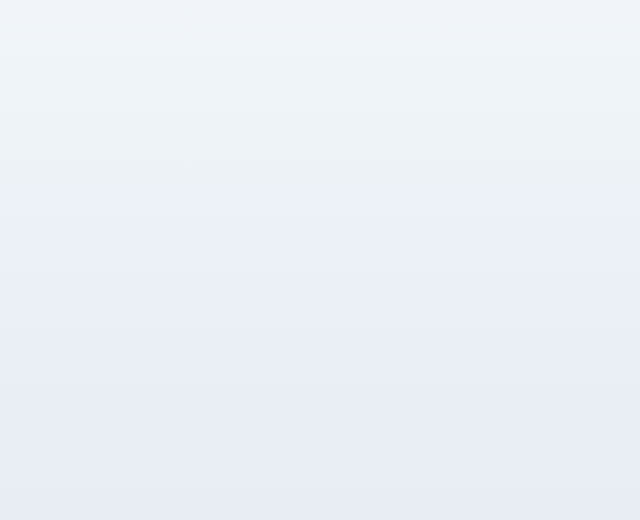
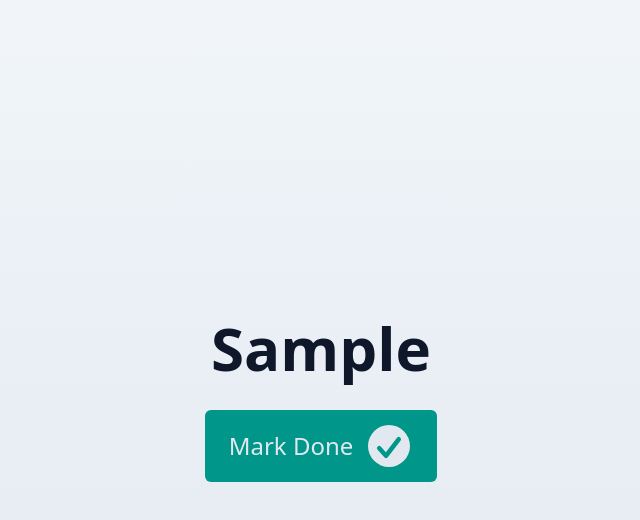
Before and after one commit to basantaisg/one-thing-app, a React (Vite) app: page / in a window 1280 px wide. Both pictures are taken after typing "Sample" into the empty fields and a click on the button 825 px from the left and 446 px from the top of the page. Shown: the top 520 px of the page, without its empty margins (319-959 px from the left). Built offline with nearby package versions, Linux system fonts and the light colour scheme.

Commit message:
second component update

```diff
--- a/src/App.tsx
+++ b/src/App.tsx
@@ -4,6 +4,21 @@
 import './App.css';
 // custom components
 import CustomForm from './components/CustomForm';
+import OneThing from './components/OneThing';
+
+const getSuccessMessage = () => {
+  const messages = [
+    'Congrats!',
+    'Great job!',
+    'Don’t ya feel great?!',
+    'Up, up, and up!',
+    'Um…okay',
+    'Did you though?',
+    'Don’t feel like you tried your best…',
+    'FAget about it!',
+  ];
+  return messages[Math.floor(Math.random() * messages.length)];
+};
 
 const App = () => {
   const [thing, setThing] = useState('');
@@ -18,6 +33,11 @@
     setThing(e.target.value);
   };
 
+  const handleCompletedThing = (e) => {
+    e.target.setAttribute('disabled', true);
+    setThing(getSuccessMessage());
+  };
+
   return (
     <main className='grid place-items-center min-h-screen bg-gradient-to-b from-slate-100 to-slate-200 dark:from-slate-800 dark:to-slate-900 text-slate-900 dark:text-slate-200'>
       <div className='grid place-items-center gap-8 m-8'>
@@ -28,6 +48,9 @@
             handleSubmit={handleSubmit}
           />
         )}
+        {!isCompleted && (
+          <OneThing thing={thing} handleCompletedThing={handleCompletedThing} />
+        )}
       </div>
     </main>
   );
--- /dev/null
+++ b/src/components/CustomButton.tsx
@@ -0,0 +1,16 @@
+import { CheckCircleIcon } from '@heroicons/react/16/solid';
+
+const CustomButton = ({ text, handleCompletedThing }) => {
+  return (
+    <button
+      className='flex items-center space-x-3 text-2xl bg-teal-600 dark:bg-teal-500 px-6 py-3 rounded-md text-slate-200 focus:outline-none focus-visible:ring-4 ring-teal-600 dark:ring-teal-500 ring-offset-4 ring-offset-slate-200 dark:ring-offset-slate-800 hover:opacity-80 transition-opacity disabled:opacity-50'
+      autoFocus
+      onClick={handleCompletedThing}
+    >
+      <span className='pointer-events-none'>{text}</span>
+      <CheckCircleIcon className='pointer-events-none w-12 h-12 ' />
+    </button>
+  );
+};
+
+export default CustomButton;
--- a/src/components/CustomForm.tsx
+++ b/src/components/CustomForm.tsx
@@ -21,8 +21,8 @@
           value={thing}
           onInput={handleInput}
         />
-        <button className='bg-inherit rounded-md font-sans text-slate-800 py-2 px-6 focus:outline-none focus:text-teal-600 hover:text-teal-600 cursor-pointer'>
-          <ArrowRightCircleIcon className='h-12 w-12' />
+        <button className='bg-inherit rounded-md font-sans text-slate-800 py-2 px-6 focus:outline-none focus:text-teal-600 hover:text-teal-600 cursor-pointer '>
+          <ArrowRightCircleIcon className='pointer-events-none h-12 w-12' />
         </button>
       </form>
     </>
--- /dev/null
+++ b/src/components/OneThing.tsx
@@ -0,0 +1,15 @@
+import CustomButton from './CustomButton';
+
+const OneThing = ({ thing, handleCompletedThing }) => {
+  return (
+    <>
+      <h1 className='text-3xl sm:text-6xl font-bold text-center'>{thing}</h1>
+      <CustomButton
+        text='Mark Done'
+        handleCompletedThing={handleCompletedThing}
+      />
+    </>
+  );
+};
+
+export default OneThing;
```
